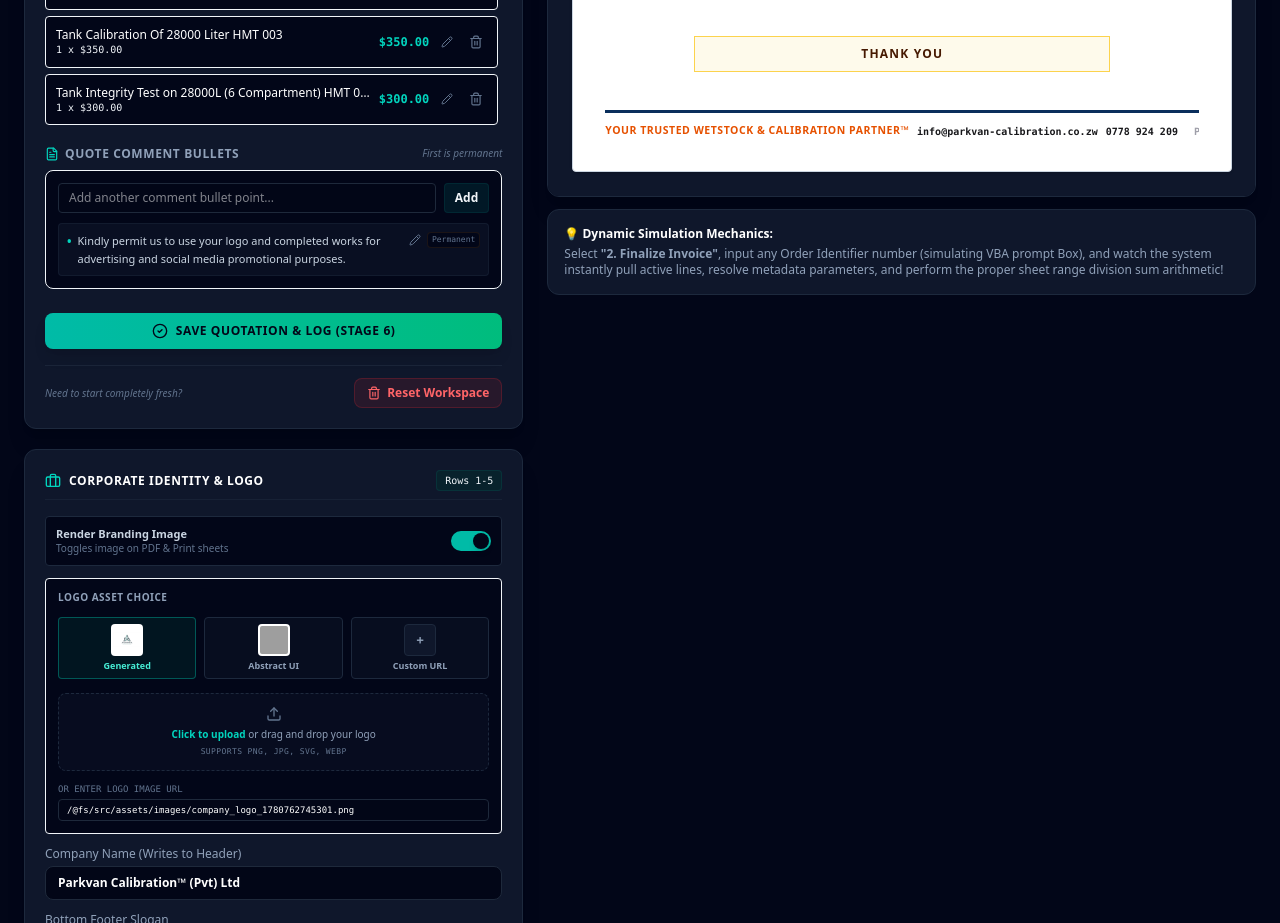
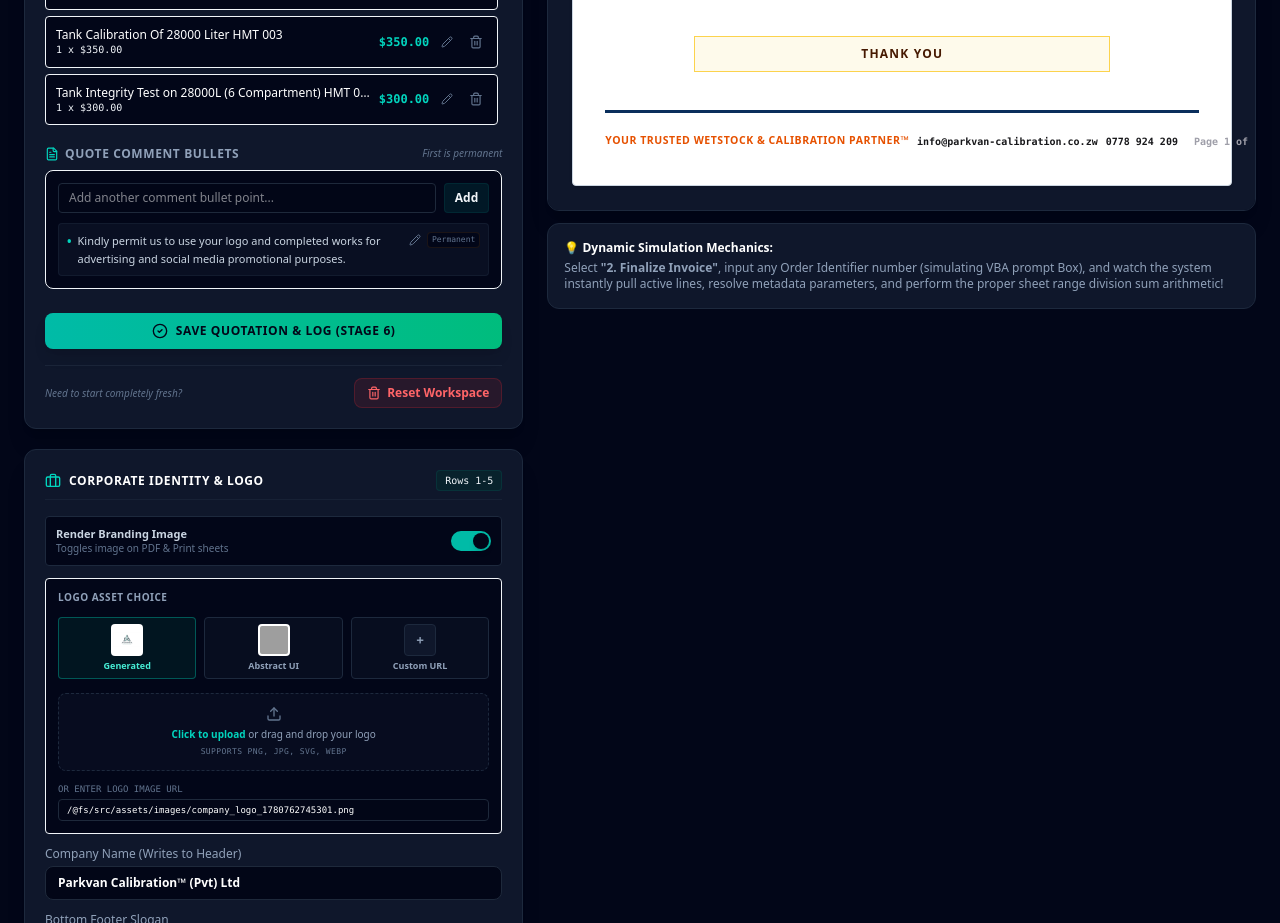
Before and after one commit to ParkvanCal/Invoice-Generator, a React (Vite) app: page / in a window 1280 px wide. Shown: the part 1140-2063 px from the top of the page. Built offline with nearby package versions, Linux system fonts and the light colour scheme; grey boxes are pictures that could not be loaded.

Commit message:
style(ui): adjust footer padding for better spacing
Update the footer container layout to include vertical padding, ensuring consistent alignment with the company tagline and contact details.

```diff
--- a/src/App.tsx
+++ b/src/App.tsx
@@ -3742,7 +3742,7 @@ export default function App() {
                     <div className={`w-full h-[3.5px] bg-[#0A2E5C] select-none transition-all duration-300 ${pageBorderLineMtClass}`}></div>
 
                     {/* Footer Contact Slogans Row */}
-                    <div className="w-full flex flex-row flex-nowrap justify-between items-center text-[9px] sm:text-[10px] font-sans font-semibold select-none text-zinc-650 gap-2 whitespace-nowrap overflow-hidden">
+                    <div className="w-full flex flex-row flex-nowrap justify-between items-center text-[9px] sm:text-[10px] font-sans font-semibold select-none text-zinc-650 gap-2 whitespace-nowrap pt-2.5 pb-1">
                       <span className="text-[#E65100] font-black uppercase tracking-wider text-[9.5px] sm:text-[10.5px] shrink-0 whitespace-nowrap">
                         {brCompanyFooterTagline}
                       </span>
```
